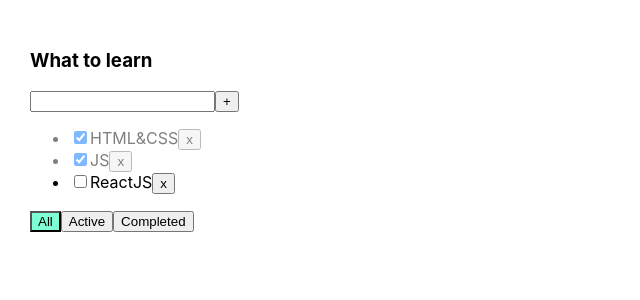
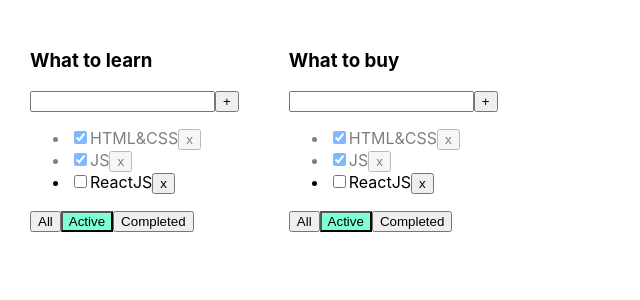
Before and after one commit to Reegulus/it-incubator-todolist-ts-02, a React (Create React App) app: page / in a window 1280 px wide. Shown: the top 300 px of the page, without its empty margins (0-640 px from the left). Built offline with nearby package versions, Linux system fonts and the light colour scheme.

Commit message:
возвращаем много тудулистов обратно

```diff
--- a/src/App.tsx
+++ b/src/App.tsx
@@ -10,6 +10,11 @@ export type TasksPropsType = {
     title: string
     isDone: boolean
 }
+export type TodolistsType = {
+    id: string
+    title: string
+    filter: FilterValueType
+}
 
 function App() {
 
@@ -18,6 +23,7 @@ function App() {
         {id: v1(), title: "JS", isDone: true},
         {id: v1(), title: "ReactJS", isDone: false}
     ])
+    let [filter, setFilter] = useState<FilterValueType>("all")
 
     function addTask(title: string) {
         let task = {id: v1(), title: title, isDone: false}
@@ -38,8 +44,31 @@ function App() {
         setTasks([...tasks])
     }
 
-    let [filter, setFilter] = useState<FilterValueType>("all")
 
+
+
+
+    function changeFilter(value: FilterValueType) {
+        setFilter(value)
+    }
+
+    const [todolists, setTodolists] = useState <Array<TodolistsType>>([
+        {
+            id: v1(),
+            title: "What to learn",
+            filter: "active"
+        },
+        {
+            id: v1(),
+            title: "What to buy",
+            filter: "active"
+        }
+    ])
+
+    return (
+        <div className="App">
+            {
+                todolists.map((tl) => {
                     let taskForTodolist = tasks
 
                     if (filter === 'active') {
@@ -49,21 +78,22 @@ function App() {
                         taskForTodolist = tasks.filter(t => t.isDone === true)
                     }
 
-    function changeFilter(value: FilterValueType) {
-        setFilter(value)
-    }
-
                     return (
-        <div className="App">
                         <Todolist
-                title="What to learn"
+                            key={tl.id}
+                            id={tl.id}
+                            title={tl.title}
                             tasks={taskForTodolist}
                             addTask={addTask}
-                filter={filter}
+                            filter={tl.filter}
                             removeTask={removeTask}
                             changeTaskStatus={changeStatus}
                             changeFilter={changeFilter}
                         />
+                    )
+                })
+            }
+
         </div>
     );
 }
--- a/src/Todolist.tsx
+++ b/src/Todolist.tsx
@@ -3,6 +3,7 @@ import {FilterValueType, TasksPropsType} from "./App";
 
 type PropsType = {
     title: string
+    id: string
     tasks: Array<TasksPropsType>
     filter: FilterValueType
     addTask: (title: string) => void
```
Lines whose indentation alone changed are shown as unchanged.
